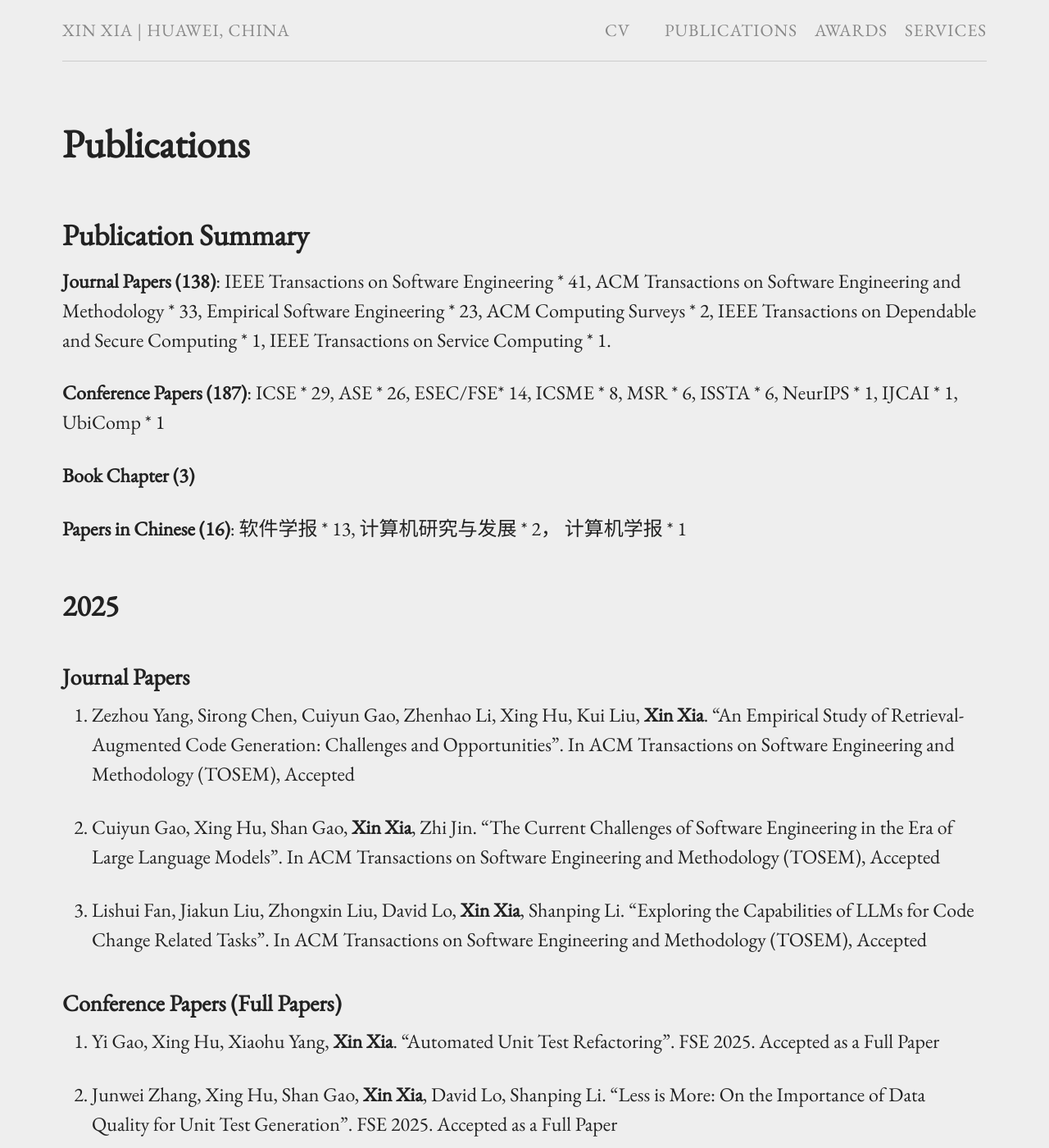
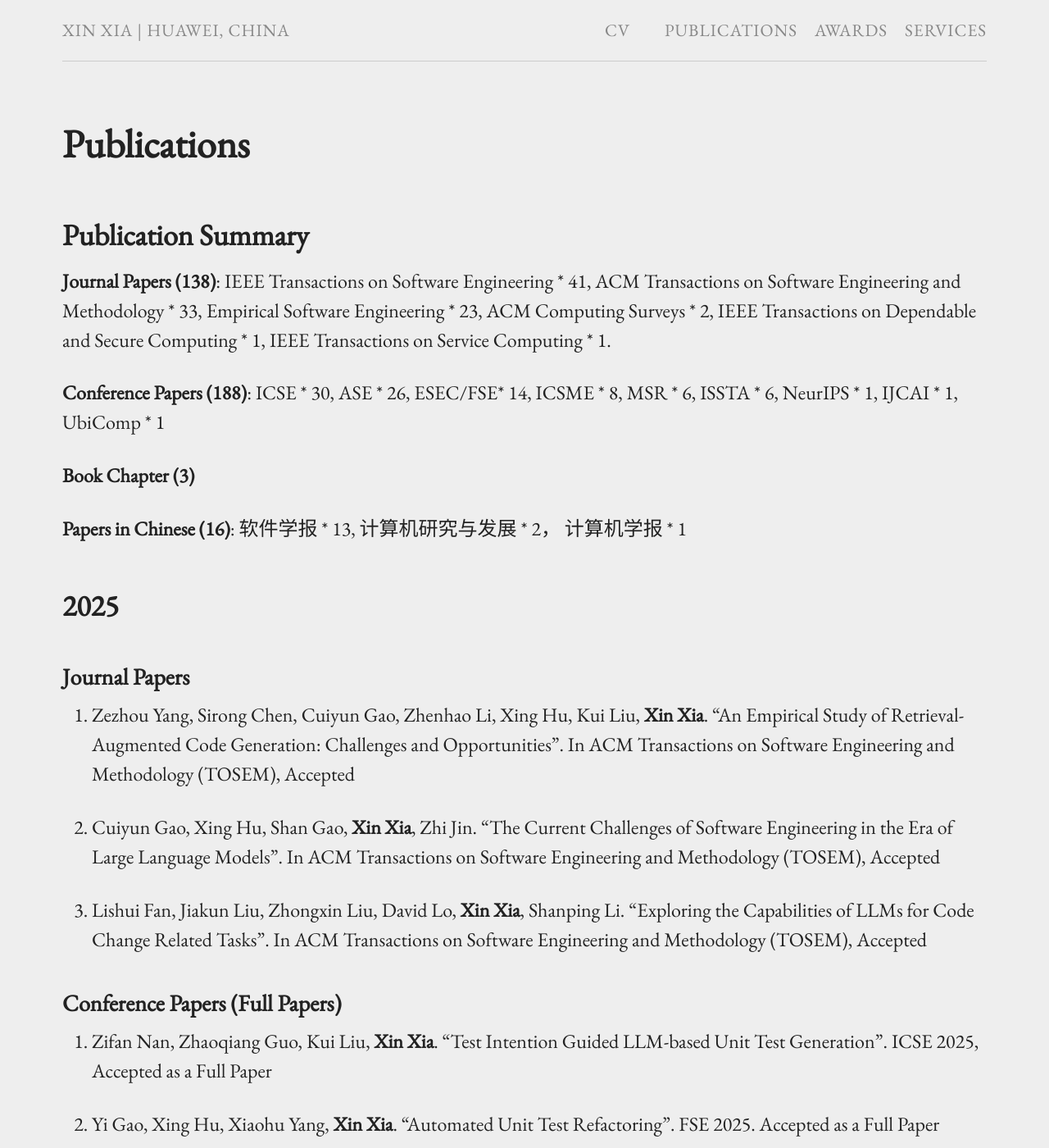
Before and after one commit to xin-xia/xin-xia.github.io, a Jekyll site: the page built from publication.md, in a window 1280 px wide and 1400 px high. Shown: the whole window at 82% size. Built offline with Jekyll 4.4.1, drawn with Linux system fonts in a browser that asks for light colours; our own code applies the rules of GitHub Pages for plain Markdown files.

Commit message:
Update publication.md

```diff
--- a/publication.md
+++ b/publication.md
@@ -8,7 +8,7 @@ permalink: /publication/
 
 <strong>Journal Papers (138)</strong>: IEEE Transactions on Software Engineering * 41,  ACM Transactions on Software Engineering and Methodology * 33, Empirical Software Engineering * 23,  ACM Computing Surveys * 2, IEEE  Transactions on Dependable and Secure Computing * 1, IEEE Transactions on Service Computing * 1.
 
-<strong>Conference Papers (187)</strong>: ICSE * 29, ASE * 26, ESEC/FSE* 14, ICSME * 8, MSR * 6,  ISSTA * 6, NeurIPS * 1, IJCAI * 1, UbiComp * 1
+<strong>Conference Papers (188)</strong>: ICSE * 30, ASE * 26, ESEC/FSE* 14, ICSME * 8, MSR * 6,  ISSTA * 6, NeurIPS * 1, IJCAI * 1, UbiComp * 1
 
 <strong>Book Chapter (3) </strong>
 
@@ -25,6 +25,8 @@ permalink: /publication/
 136. Lishui Fan, Jiakun Liu, Zhongxin Liu, David Lo, <strong>Xin Xia</strong>, Shanping Li. "Exploring the Capabilities of LLMs for Code Change Related Tasks". In ACM Transactions on Software Engineering and Methodology (TOSEM), Accepted <br />
 
 ### Conference Papers (Full Papers)
+
+188. Zifan Nan, Zhaoqiang Guo, Kui Liu, <strong>Xin Xia</strong>. "Test Intention Guided LLM-based Unit Test Generation". ICSE 2025, Accepted as a Full Paper <br />
 
 187. Yi Gao, Xing Hu, Xiaohu Yang, <strong>Xin Xia</strong>.  "Automated Unit Test Refactoring". FSE 2025. Accepted as a Full Paper <br />
 
```
